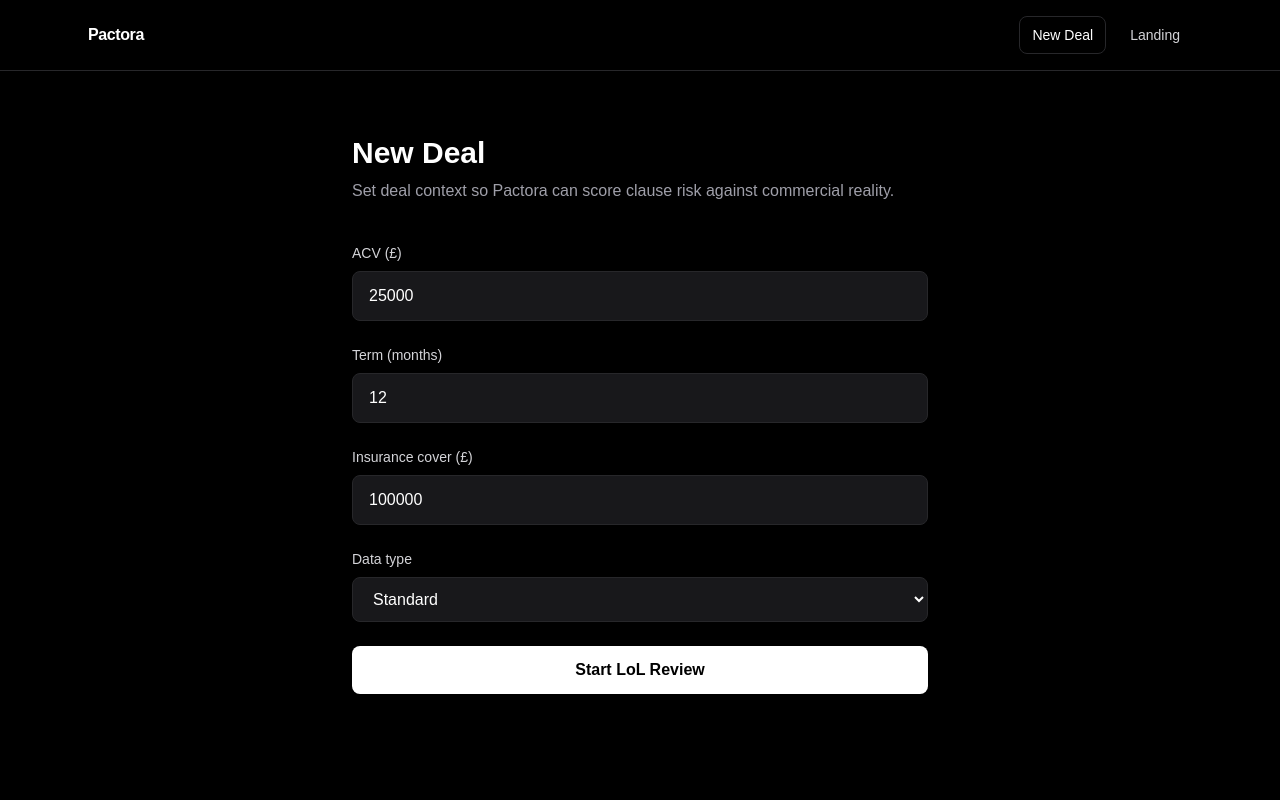
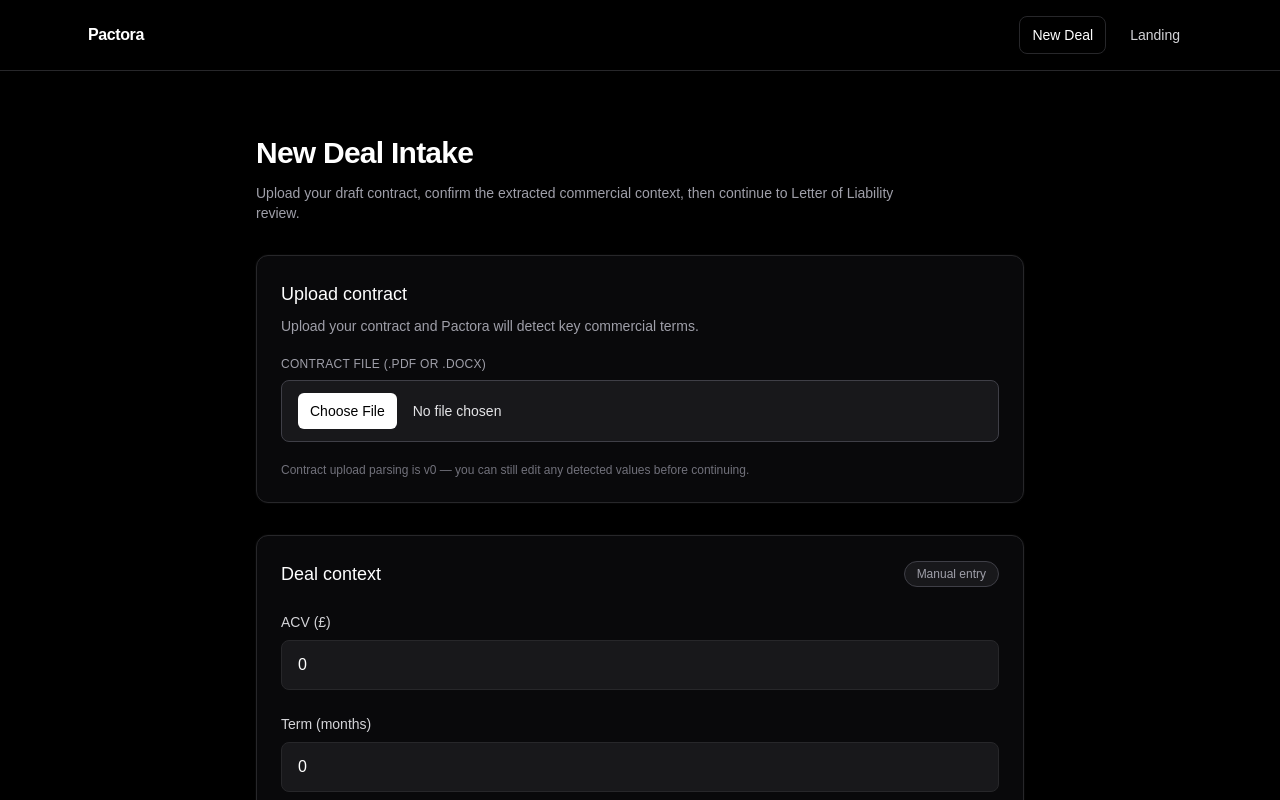
Before and after one commit to sneha210990/Pactora, a Next.js app: page /deals/new in a window 1280 px wide. Shown: the top 800 px of the page. Built offline with nearby package versions, Linux system fonts and the light colour scheme.

Commit message:
Redesign new deal intake with contract upload simulation

```diff
--- a/app/deals/new/page.tsx
+++ b/app/deals/new/page.tsx
@@ -1,20 +1,92 @@
 'use client';
 
-import { useState } from 'react';
+import { ChangeEvent, useState } from 'react';
 
 export default function NewDealPage() {
-  const [acv, setAcv] = useState<number>(25000);
-  const [termMonths, setTermMonths] = useState<number>(12);
-  const [insuranceCover, setInsuranceCover] = useState<number>(100000);
+  const [selectedFileName, setSelectedFileName] = useState<string>('');
+  const [hasDetectedValues, setHasDetectedValues] = useState<boolean>(false);
+
+  const [acv, setAcv] = useState<number>(0);
+  const [termMonths, setTermMonths] = useState<number>(0);
+  const [insuranceCover, setInsuranceCover] = useState<number>(0);
   const [dataType, setDataType] = useState<string>('standard');
+
+  const handleContractUpload = (event: ChangeEvent<HTMLInputElement>) => {
+    const file = event.target.files?.[0];
+
+    if (!file) {
+      setSelectedFileName('');
+      setHasDetectedValues(false);
+      return;
+    }
+
+    setSelectedFileName(file.name);
+
+    // Simulated contract extraction (v0)
+    setAcv(25000);
+    setTermMonths(12);
+    setInsuranceCover(1000000);
+    setDataType('standard');
+    setHasDetectedValues(true);
+  };
 
   return (
     <main className="min-h-screen bg-black px-6 py-16 text-white">
-      <div className="mx-auto max-w-xl">
-        <h1 className="mb-2 text-3xl font-semibold">New Deal</h1>
-        <p className="mb-10 text-zinc-400">
-          Set deal context so Pactora can score clause risk against commercial reality.
+      <div className="mx-auto max-w-3xl space-y-8">
+        <header className="space-y-3">
+          <h1 className="text-3xl font-semibold tracking-tight">New Deal Intake</h1>
+          <p className="max-w-2xl text-sm text-zinc-400">
+            Upload your draft contract, confirm the extracted commercial context, then continue to
+            Letter of Liability review.
           </p>
+        </header>
+
+        <section className="rounded-xl border border-zinc-800 bg-zinc-950 p-6 shadow-[0_0_0_1px_rgba(255,255,255,0.02)]">
+          <h2 className="text-lg font-medium text-white">Upload contract</h2>
+          <p className="mt-2 text-sm text-zinc-400">
+            Upload your contract and Pactora will detect key commercial terms.
+          </p>
+
+          <div className="mt-5">
+            <label
+              htmlFor="contractUpload"
+              className="mb-2 block text-xs font-medium uppercase tracking-wide text-zinc-400"
+            >
+              Contract file (.pdf or .docx)
+            </label>
+            <input
+              id="contractUpload"
+              type="file"
+              accept=".pdf,.docx,application/pdf,application/vnd.openxmlformats-officedocument.wordprocessingml.document"
+              onChange={handleContractUpload}
+              className="block w-full cursor-pointer rounded-lg border border-zinc-700 bg-zinc-900 px-4 py-3 text-sm text-zinc-200 file:mr-4 file:cursor-pointer file:rounded-md file:border-0 file:bg-white file:px-3 file:py-2 file:text-sm file:font-medium file:text-black hover:file:bg-zinc-200"
+            />
+            {selectedFileName ? (
+              <p className="mt-3 text-sm text-zinc-300">
+                Selected file: <span className="font-medium text-white">{selectedFileName}</span>
+              </p>
+            ) : null}
+          </div>
+
+          <p className="mt-5 text-xs text-zinc-500">
+            Contract upload parsing is v0 — you can still edit any detected values before
+            continuing.
+          </p>
+        </section>
+
+        <section className="rounded-xl border border-zinc-800 bg-zinc-950 p-6 shadow-[0_0_0_1px_rgba(255,255,255,0.02)]">
+          <div className="mb-6 flex items-center justify-between gap-4">
+            <h2 className="text-lg font-medium text-white">Deal context</h2>
+            {hasDetectedValues ? (
+              <span className="rounded-full border border-emerald-700/70 bg-emerald-950 px-3 py-1 text-xs font-medium text-emerald-300">
+                Detected from contract (editable)
+              </span>
+            ) : (
+              <span className="rounded-full border border-zinc-700 bg-zinc-900 px-3 py-1 text-xs font-medium text-zinc-400">
+                Manual entry
+              </span>
+            )}
+          </div>
 
           <form action="/review/lol" method="GET" className="space-y-6">
             <div>
@@ -26,8 +98,8 @@
                 name="acv"
                 type="number"
                 value={acv}
-              onChange={(e) => setAcv(Number(e.target.value))}
-              className="w-full rounded-lg border border-zinc-800 bg-zinc-900 px-4 py-3"
+                onChange={(event) => setAcv(Number(event.target.value))}
+                className="w-full rounded-lg border border-zinc-800 bg-zinc-900 px-4 py-3 text-white outline-none transition focus:border-zinc-600"
               />
             </div>
 
@@ -40,8 +112,8 @@
                 name="termMonths"
                 type="number"
                 value={termMonths}
-              onChange={(e) => setTermMonths(Number(e.target.value))}
-              className="w-full rounded-lg border border-zinc-800 bg-zinc-900 px-4 py-3"
+                onChange={(event) => setTermMonths(Number(event.target.value))}
+                className="w-full rounded-lg border border-zinc-800 bg-zinc-900 px-4 py-3 text-white outline-none transition focus:border-zinc-600"
               />
             </div>
 
@@ -54,8 +126,8 @@
                 name="insuranceCover"
                 type="number"
                 value={insuranceCover}
-              onChange={(e) => setInsuranceCover(Number(e.target.value))}
-              className="w-full rounded-lg border border-zinc-800 bg-zinc-900 px-4 py-3"
+                onChange={(event) => setInsuranceCover(Number(event.target.value))}
+                className="w-full rounded-lg border border-zinc-800 bg-zinc-900 px-4 py-3 text-white outline-none transition focus:border-zinc-600"
               />
             </div>
 
@@ -67,8 +139,8 @@
                 id="dataType"
                 name="dataType"
                 value={dataType}
-              onChange={(e) => setDataType(e.target.value)}
-              className="w-full rounded-lg border border-zinc-800 bg-zinc-900 px-4 py-3"
+                onChange={(event) => setDataType(event.target.value)}
+                className="w-full rounded-lg border border-zinc-800 bg-zinc-900 px-4 py-3 text-white outline-none transition focus:border-zinc-600"
               >
                 <option value="standard">Standard</option>
                 <option value="personal">Personal data</option>
@@ -80,9 +152,10 @@
               type="submit"
               className="w-full rounded-lg bg-white px-6 py-3 font-semibold text-black transition hover:bg-zinc-200"
             >
-            Start LoL Review
+              Continue to LoL Review
             </button>
           </form>
+        </section>
       </div>
     </main>
   );
```
Lines whose indentation alone changed are shown as unchanged.
